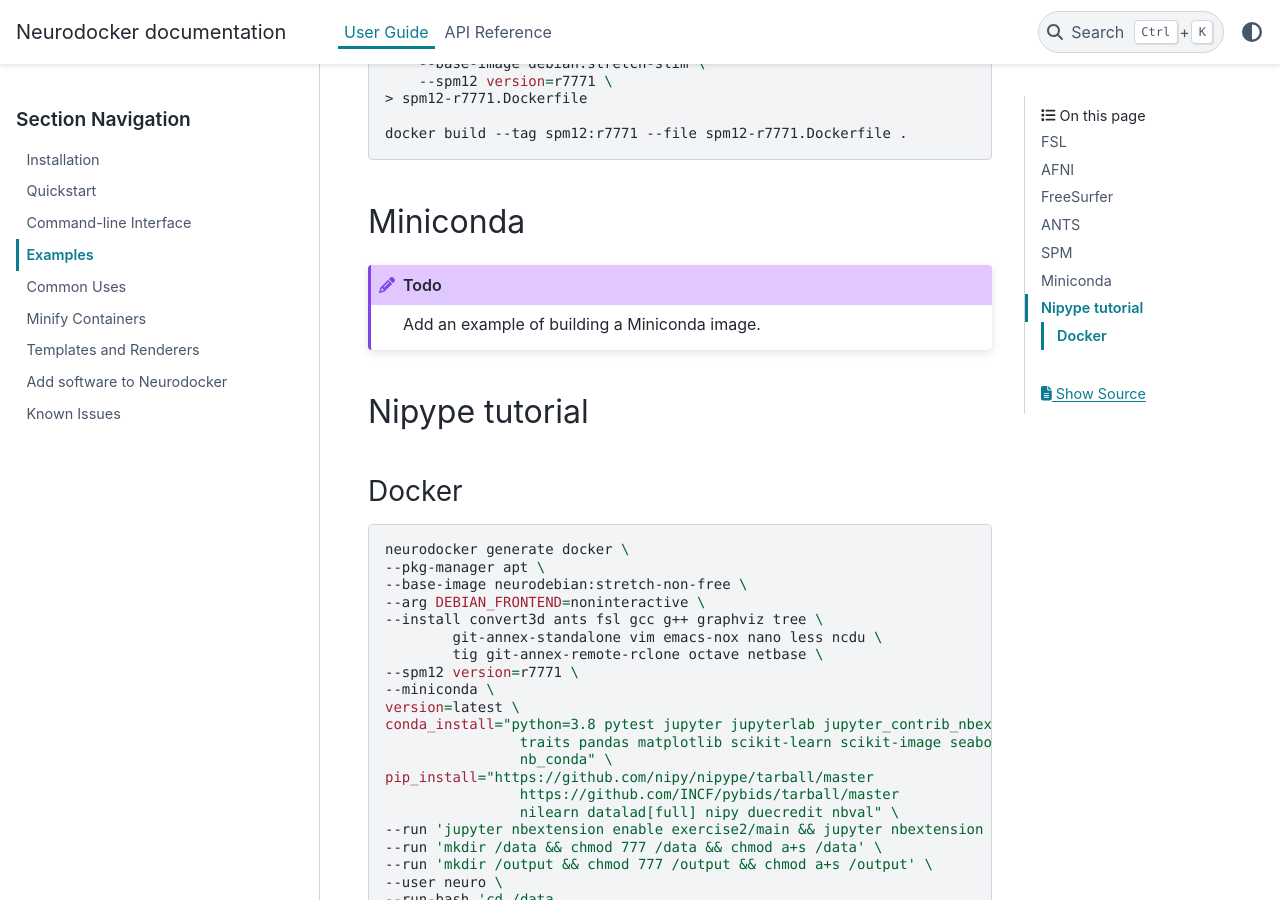
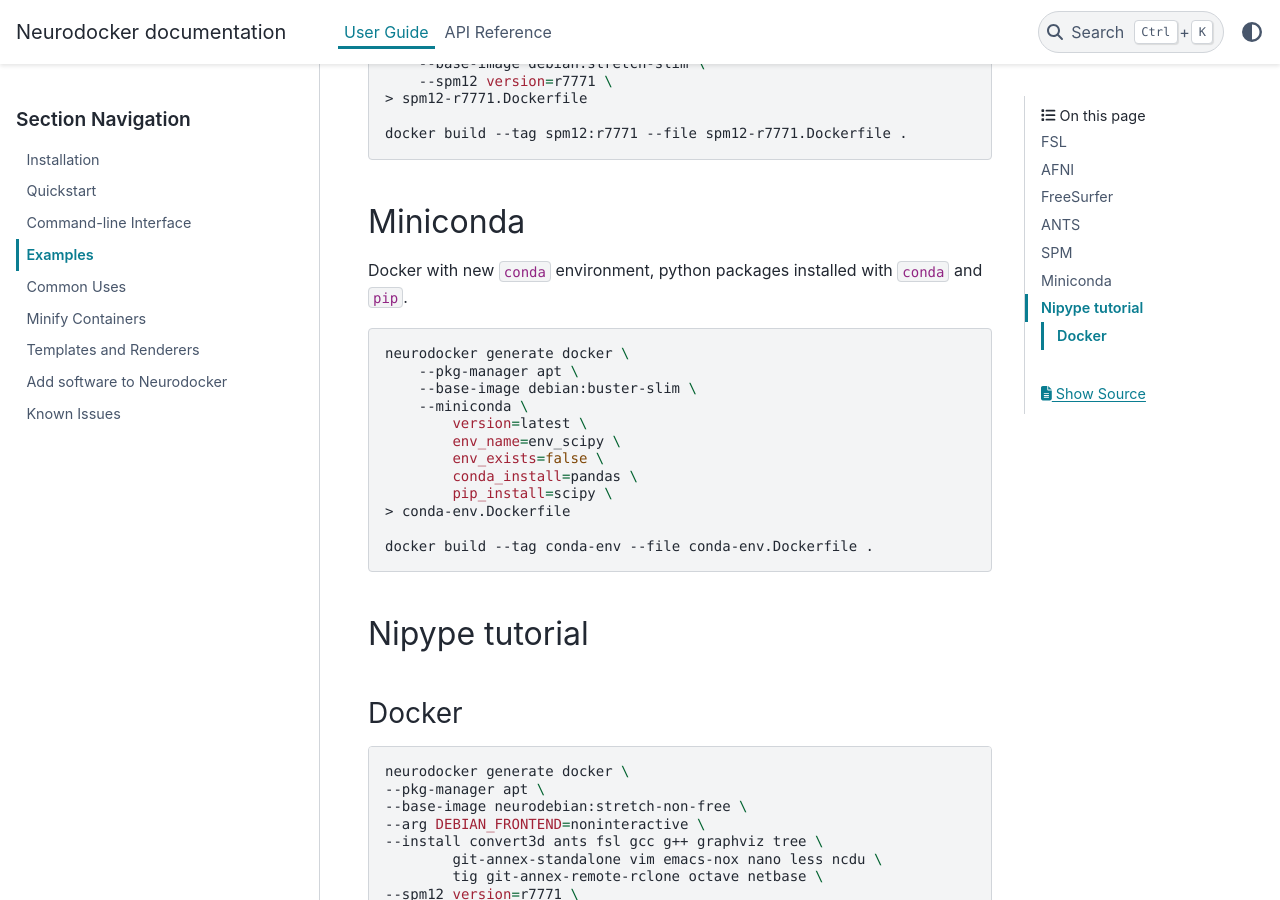
Before and after one commit to ReproNim/neurodocker, a Sphinx documentation site: the page built from docs/user_guide/examples.rst, in a window 1280 px wide and 900 px high, scrolled down 2979 px. Built offline with Sphinx 7.4.7 and the PyData theme 0.15.4, drawn with Linux system fonts in a browser that asks for light colours; pages that are not in the unit, such as notebooks, are missing from menus.

Commit message:
add example building miniconda image
Co-authored-by: Dorota Jarecka <djarecka@gmail.com>

```diff
--- a/docs/user_guide/examples.rst
+++ b/docs/user_guide/examples.rst
@@ -161,9 +161,23 @@
 Miniconda
 ---------
 
-.. todo::
+Docker with new :code:`conda` environment, python packages installed with :code:`conda` and :code:`pip`.
 
-    Add an example of building a Miniconda image.
+.. code-block:: bash
+
+    neurodocker generate docker \
+        --pkg-manager apt \
+        --base-image debian:buster-slim \
+        --miniconda \
+            version=latest \
+            env_name=env_scipy \
+            env_exists=false \
+            conda_install=pandas \
+            pip_install=scipy \
+    > conda-env.Dockerfile
+
+    docker build --tag conda-env --file conda-env.Dockerfile .
+
 
 Nipype tutorial
 ---------------
```
